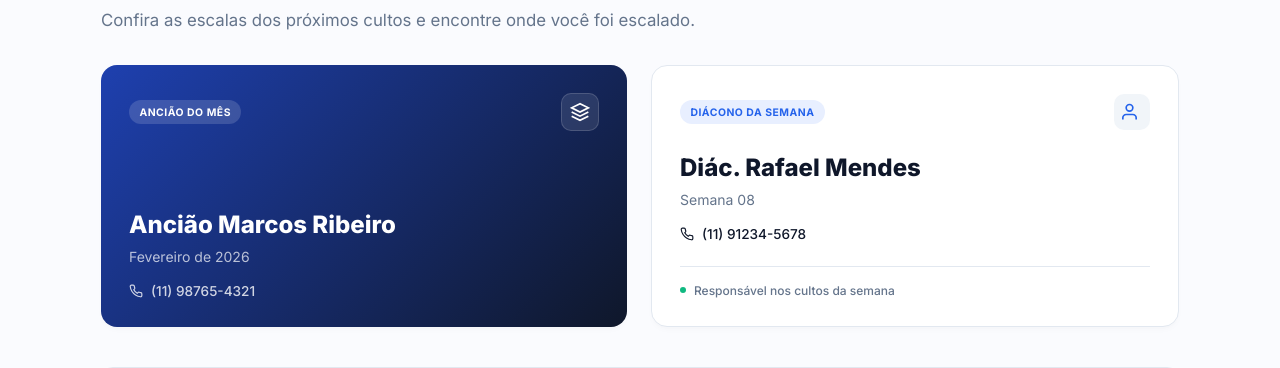
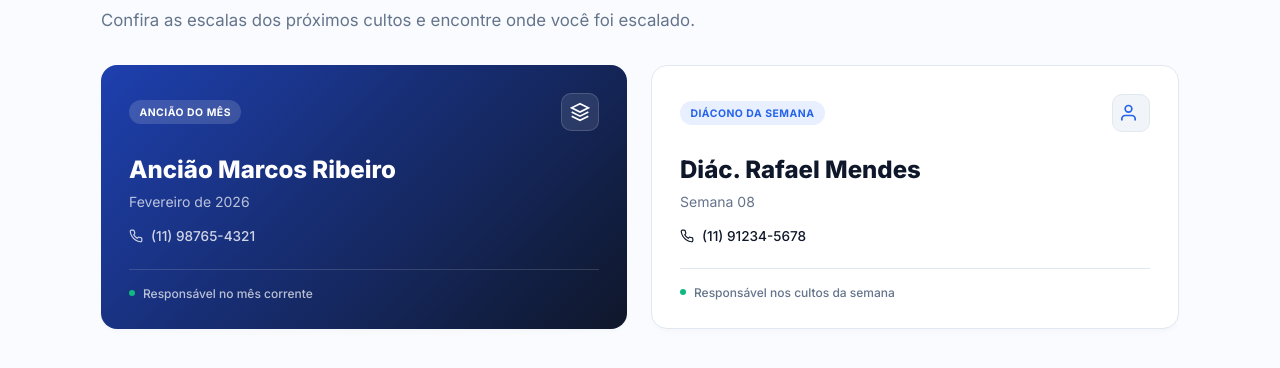
Before and after one commit to Patrick-1810/iasd-escalas-frontend, a React (Vite) app: page /dashboard in a window 1280 px wide. Shown: the part 193-561 px from the top of the page. Built offline with nearby package versions, Linux system fonts and the light colour scheme; no server answers.

Commit message:
fix(dashboard): align primary highlight card layout and styling with surface variant

```diff
--- a/src/components/HighlightCard/HighlightCard.scss
+++ b/src/components/HighlightCard/HighlightCard.scss
@@ -28,12 +28,29 @@
       letter-spacing: 0.05em;
     }
 
-    .icon-wrapper {
-      padding: 0.5rem;
-      border-radius: 10px;
+    .card-actions {
       display: flex;
       align-items: center;
-      justify-content: center;
+      gap: 0.5rem;
+
+      .edit-btn {
+        border: none;
+        border-radius: 8px;
+        padding: 6px;
+        cursor: pointer;
+        display: flex;
+        align-items: center;
+        justify-content: center;
+        transition: all 0.2s ease;
+      }
+
+      .icon-wrapper {
+        padding: 0.5rem;
+        border-radius: 10px;
+        display: flex;
+        align-items: center;
+        justify-content: center;
+      }
     }
   }
 
@@ -56,7 +73,23 @@
     }
   }
 
+  .card-footer {
+    display: flex;
+    align-items: center;
+    gap: 0.5rem;
+    padding-top: 1rem;
+    font-size: 0.75rem;
+    font-weight: 500;
 
+    .status-dot {
+      width: 6px;
+      height: 6px;
+      background-color: #10b981;
+      border-radius: 50%;
+    }
+  }
+
+  /* --- VARIAÇÃO AZUL (Primary) --- */
   &.primary {
     background: linear-gradient(135deg, #1e40af, #0f172a);
     color: #ffffff;
@@ -65,17 +98,34 @@
       background-color: rgba(255, 255, 255, 0.15);
       color: #ffffff;
     }
+
+    .edit-btn {
+      background-color: rgba(255, 255, 255, 0.1);
+      color: #ffffff;
+      border: 1px solid rgba(255, 255, 255, 0.15);
+
+      &:hover {
+        background-color: rgba(255, 255, 255, 0.2);
+      }
+    }
+
     .icon-wrapper {
       background-color: rgba(255, 255, 255, 0.1);
       color: #ffffff;
       border: 1px solid rgba(255, 255, 255, 0.15);
     }
+
     h3 { color: #ffffff; }
     .subtitle { color: rgba(255, 255, 255, 0.7); }
     .phone-line { color: rgba(255, 255, 255, 0.8); }
+
+    .card-footer {
+      border-top: 1px solid rgba(255, 255, 255, 0.15);
+      color: rgba(255, 255, 255, 0.7);
+    }
   }
 
-
+  /* --- VARIAÇÃO BRANCA  --- */
   &.surface {
     background-color: var(--bg-primary);
     border: 1px solid var(--border-color);
@@ -84,30 +134,31 @@
       background-color: #e8efff;
       color: var(--brand-primary);
     }
+
+    .edit-btn {
+      background-color: #f1f5f9;
+      color: var(--text-muted);
+      border: 1px solid var(--border-color);
+
+      &:hover {
+        background-color: #e2e8f0;
+        color: var(--text-main);
+      }
+    }
+
     .icon-wrapper {
       background-color: #f1f5f9;
       color: var(--brand-primary);
+      border: 1px solid var(--border-color);
     }
+
     h3 { color: var(--text-main); }
     .subtitle { color: var(--text-muted); }
     .phone-line { color: var(--text-main); }
 
     .card-footer {
-      display: flex;
-      align-items: center;
-      gap: 0.5rem;
       border-top: 1px solid var(--border-color);
-      padding-top: 1rem;
-      font-size: 0.75rem;
       color: var(--text-muted);
-      font-weight: 500;
-
-      .status-dot {
-        width: 6px;
-        height: 6px;
-        background-color: #10b981;
-        border-radius: 50%;
-      }
     }
   }
 }
--- a/src/components/HighlightCard/HighlightCard.tsx
+++ b/src/components/HighlightCard/HighlightCard.tsx
@@ -25,26 +25,15 @@ export const HighlightCard: React.FC<HighlightCardProps> = ({
   onEdit
 }) => {
   return (
-    <div className={`highlight-card ${type}`} style={{ position: "relative" }}>
+    <div className={`highlight-card ${type}`}>
       <div className="card-top">
         <span className="card-badge">{badgeText}</span>
-        <div style={{ display: "flex", alignItems: "center", gap: "0.5rem" }}>
+        <div className="card-actions">
           {isAdmin && onEdit && (
             <button
               onClick={onEdit}
               title="Editar destaque"
-              style={{
-                background: "rgba(255, 255, 255, 0.15)",
-                border: "none",
-                borderRadius: "6px",
-                padding: "6px",
-                cursor: "pointer",
-                color: "inherit",
-                display: "flex",
-                alignItems: "center",
-                justifyContent: "center",
-                transition: "background 0.2s"
-              }}
+              className="edit-btn"
             >
               <svg width="14" height="14" viewBox="0 0 24 24" fill="none" stroke="currentColor" strokeWidth="2.5">
                 <path d="M11 4H4a2 2 0 0 0-2 2v14a2 2 0 0 0 2 2h14a2 2 0 0 0 2-2v-7"></path>
@@ -62,7 +51,9 @@ export const HighlightCard: React.FC<HighlightCardProps> = ({
 
         {phone && (
           <div className="phone-line">
-            <svg width="14" height="14" viewBox="0 0 24 24" fill="none" stroke="currentColor" strokeWidth="2"><path d="M22 16.92v3a2 2 0 0 1-2.18 2 19.79 19.79 0 0 1-8.63-3.07 19.5 19.5 0 0 1-6-6 19.79 19.79 0 0 1-3.07-8.67A2 2 0 0 1 4.11 2h3a2 2 0 0 1 2 1.72 12.84 12.84 0 0 0 .7 2.81 2 2 0 0 1-.45 2.11L8.09 9.91a16 16 0 0 0 6 6l1.27-1.27a2 2 0 0 1 2.11-.45 12.84 12.84 0 0 0 2.81.7A2 2 0 0 1 22 16.92z"></path></svg>
+            <svg width="14" height="14" viewBox="0 0 24 24" fill="none" stroke="currentColor" strokeWidth="2">
+              <path d="M22 16.92v3a2 2 0 0 1-2.18 2 19.79 19.79 0 0 1-8.63-3.07 19.5 19.5 0 0 1-6-6 19.79 19.79 0 0 1-3.07-8.67A2 2 0 0 1 4.11 2h3a2 2 0 0 1 2 1.72 12.84 12.84 0 0 0 .7 2.81 2 2 0 0 1-.45 2.11L8.09 9.91a16 16 0 0 0 6 6l1.27-1.27a2 2 0 0 1 2.11-.45 12.84 12.84 0 0 0 2.81.7A2 2 0 0 1 22 16.92z"></path>
+            </svg>
             <span>{phone}</span>
           </div>
         )}
--- a/src/pages/dashboard/Dashboard.tsx
+++ b/src/pages/dashboard/Dashboard.tsx
@@ -269,13 +269,13 @@ export default function Dashboard() {
         </section>
 
         <section className="highlights-grid">
-          <HighlightCard
+           <HighlightCard
             type="primary"
             badgeText="Ancião do Mês"
             title={anciaoData?.title || "Ancião Marcos Ribeiro"}
             subtitle={anciaoData?.subtitle || "Fevereiro de 2026"}
             phone={anciaoData?.phone || "(11) 98765-4321"}
-            footerText={anciaoData?.footerText || undefined}
+            footerText={anciaoData?.footerText || "Responsável no mês corrente"}
             isAdmin={isAdmin}
             onEdit={() => handleOpenHighlightModal("ANCIAO")}
             icon={<svg width="20" height="20" viewBox="0 0 24 24" fill="none" stroke="currentColor" strokeWidth="2"><path d="M12 2L2 7l10 5 10-5-10-5zM2 17l10 5 10-5M2 12l10 5 10-5"></path></svg>}
```
